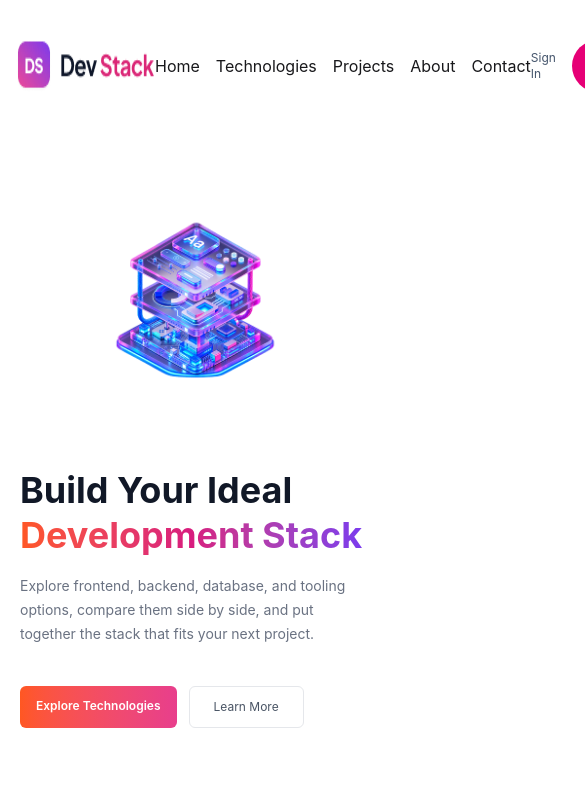
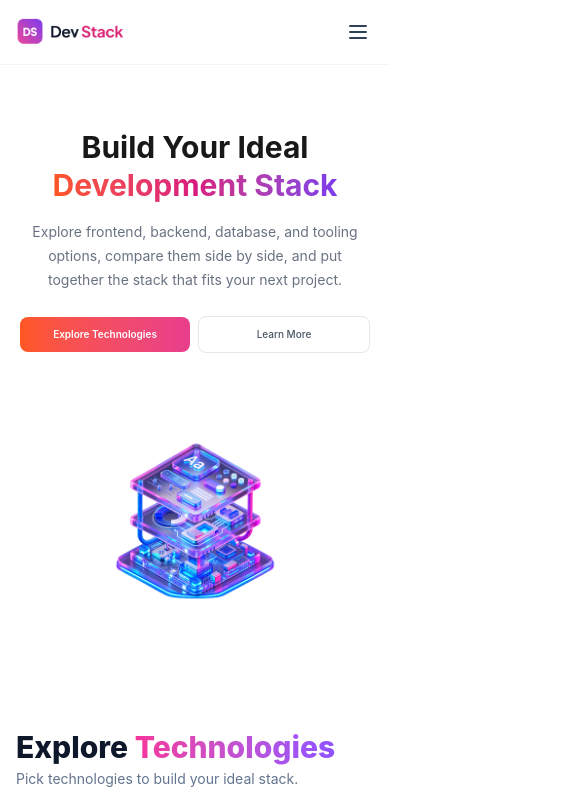
Before and after one commit to shifajahmed/Dev-Stack-Website, a React (Vite) app: page / in a window 390 px wide. Shown: the top 811 px of the page, 585 px wide, since content can reach past the window. Built offline with nearby package versions, Linux system fonts and the light colour scheme.

Commit message:
functionality and mobile responsive

```diff
--- a/package.json
+++ b/package.json
@@ -11,6 +11,7 @@
   },
   "dependencies": {
     "@tailwindcss/vite": "^4.3.3",
+    "lucide-react": "^1.62.0",
     "react": "^19.2.8",
     "react-dom": "^19.2.8",
     "react-toastify": "^11.1.0",
--- a/src/App.jsx
+++ b/src/App.jsx
@@ -4,8 +4,7 @@ import Footer from "./components/Footer";
 import MainLayout from "./MainLayout";
 import { Suspense } from "react";
 import Loading from "./Loading";
-import { ToastContainer, toast } from "react-toastify";
-import "react-toastify/dist/ReactToastify.css";
+import { ToastContainer } from "react-toastify";
 
 const dataPromise = async () => {
   const res = await fetch("/data.json");
--- a/src/components/AllIsses.jsx
+++ b/src/components/AllIsses.jsx
@@ -22,7 +22,7 @@ const AllIssues = ({
       <section className="col-span-12 md:col-span-9">
         <h2 className="mb-1 text-3xl font-extrabold text-slate-900 md:text-4xl">
           Explore{" "}
-          <span className="bg-gradient-to-r from-pink-500 to-violet-500 bg-clip-text text-transparent">
+          <span className="bg-linear-to-r from-pink-500 to-violet-500 bg-clip-text text-transparent">
             Technologies
           </span>
         </h2>
--- a/src/components/Banner.jsx
+++ b/src/components/Banner.jsx
@@ -1,44 +1,41 @@
-
 import Image from "../assets/banner-stack.png";
 
 const Banner = () => {
   return (
     <section className="container mx-auto px-5 py-16">
-      <div className="flex flex-col-reverse items-center justify-between gap-10 md:flex-row">
-        {/* Text Content */}
-        <div className="w-full md:w-1/2">
-          <h1 className="text-4xl font-bold leading-tight text-[#111827] md:text-5xl">
+      <div className="flex flex-col items-center justify-between gap-10 md:flex-row">
+        <div className="w-full text-center md:w-1/2 md:text-left">
+          <h1 className="text-center text-3xl font-bold leading-tight sm:text-left sm:text-4xl md:text-5xl">
             Build Your Ideal
             <br />
-            <span className="bg-gradient-to-r from-[#FF5722] via-[#D81B7E] to-[#7C3AED] bg-clip-text text-transparent">
+            <span className="bg-linear-to-r from-[#FF5722] via-[#D81B7E] to-[#7C3AED] bg-clip-text text-transparent">
               Development Stack
             </span>
           </h1>
 
-          <p className="mt-4 max-w-lg text-sm leading-6 text-gray-500">
+          <p className="mx-auto mt-4 max-w-lg text-center text-sm leading-6 text-gray-500 md:mx-0 md:text-left">
             Explore frontend, backend, database, and tooling options, compare
             them side by side, and put together the stack that fits your next
             project.
           </p>
 
-          <div className="mt-10 flex flex-wrap gap-3">
+          <div className="mt-6 flex items-center justify-center gap-2 sm:mt-8 sm:gap-3 md:justify-start">
             <a
               href="#technologies"
-              className="rounded-md bg-gradient-to-r from-[#FF5722] to-[#E83E8C] px-4 py-3 text-xs font-semibold text-white transition hover:opacity-90"
+              className="flex-1 rounded-lg bg-linear-to-r from-[#FF5722] to-[#E83E8C] px-2 py-2.5 text-center text-[10px] font-semibold text-white transition hover:opacity-90 sm:flex-none sm:px-5 sm:py-3 sm:text-xs"
             >
               Explore Technologies
             </a>
 
             <a
               href="#learn-more"
-              className="rounded-md border border-gray-200 px-6 py-3 text-xs text-gray-600 transition hover:bg-gray-50"
+              className="flex-1 rounded-lg border border-gray-200 px-2 py-2.5 text-center text-[10px] font-medium text-gray-600 transition hover:bg-gray-50 sm:flex-none sm:px-6 sm:py-3 sm:text-xs"
             >
               Learn More
             </a>
           </div>
         </div>
 
-        {/* Banner Image */}
         <div className="flex w-full justify-center md:w-1/2">
           <img
             src={Image}
--- a/src/components/Footer.jsx
+++ b/src/components/Footer.jsx
@@ -10,7 +10,7 @@ function Footer() {
             Curated tools, technologies, and resources for developers
             building modern software.
           </p>
-          <p className="mt-4 text-xs font-bold">
+          <p className="mt-4 text-xs font-semibold">
             GitHub · Twitter · LinkedIn
           </p>
         </div>
--- a/src/components/Nav.jsx
+++ b/src/components/Nav.jsx
@@ -1,34 +1,127 @@
-import Logo from '../assets/logo-text.png'
+import { useState } from "react";
+import Logo from "../assets/logo-text.png";
 
 const Nav = () => {
-    return (
-    <>
-      <nav className=" bg-[#FFFFFF]">
-        <div className="container mx-auto flex justify-between mt-6 p-4 ">
-          <img src={Logo} alt="Logo" />
+  const [isOpen, setIsOpen] = useState(false);
 
-        <ul className="flex items-center gap-4">
-          <li><a href="#home">Home</a></li>
-          <li><a href="#Technologies">Technologies</a></li>
-          <li><a href="#Projects">Projects</a></li>
-          <li><a href="#About">About</a></li>
-          <li><a href="#contact">Contact</a></li>
+  const navLinks = [
+    { name: "Home", href: "#home" },
+    { name: "Technologies", href: "#technologies" },
+    { name: "Projects", href: "#projects" },
+    { name: "About", href: "#about" },
+    { name: "Contact", href: "#contact" },
+  ];
+
+  return (
+    <nav className="sticky top-0 z-50 border-b border-slate-100 bg-white/80 backdrop-blur-md">
+      <div className="container mx-auto flex items-center justify-between p-4">
+        <a href="#home">
+          <img src={Logo} alt="Dev Stack Logo" className="h-7 w-auto" />
+        </a>
+
+        <ul className="hidden items-center gap-6 text-xs font-medium text-slate-600 md:flex">
+          {navLinks.map((link) => (
+            <li key={link.name}>
+              <a
+                href={link.href}
+                className="transition-colors hover:text-slate-900"
+              >
+                {link.name}
+              </a>
+            </li>
+          ))}
         </ul>
 
-       {/* <div>
-      <button className="btn ">Sign In</button>
-      <button className="btn bg-[#D91B7E] rounded-3xl text-white">Sign Up</button>
-       </div> */}
-       <div className="flex items-center gap-4 text-xs">
-          <a href="#signin" className="text-slate-600">Sign In</a>
-          <a href="#signup" className="rounded-full bg-pink-600 px-4 py-2.5 text-white hover:bg-pink-700">
+
+        <div className="hidden items-center gap-4 text-xs font-medium md:flex">
+          <a href="#signin" className="text-pink-600 hover:text-pink-700">
+            Sign In
+          </a>
+
+          <a
+            href="#signup"
+            className="rounded-full bg-linear-to-r from-pink-500 to-violet-500 px-5 py-2 font-semibold text-white transition hover:opacity-90"
+          >
             Sign Up
           </a>
         </div>
+
+
+        <button
+          type="button"
+          onClick={() => setIsOpen(!isOpen)}
+          className="p-1 text-slate-700 md:hidden"
+          aria-label="Toggle navigation"
+          aria-expanded={isOpen}
+        >
+          {isOpen ? (
+            <svg
+              className="h-6 w-6"
+              fill="none"
+              stroke="currentColor"
+              viewBox="0 0 24 24"
+            >
+              <path
+                strokeLinecap="round"
+                strokeLinejoin="round"
+                strokeWidth="2"
+                d="M6 18L18 6M6 6l12 12"
+              />
+            </svg>
+          ) : (
+            <svg
+              className="h-6 w-6"
+              fill="none"
+              stroke="currentColor"
+              viewBox="0 0 24 24"
+            >
+              <path
+                strokeLinecap="round"
+                strokeLinejoin="round"
+                strokeWidth="2"
+                d="M4 6h16M4 12h16M4 18h16"
+              />
+            </svg>
+          )}
+        </button>
+      </div>
+
+      {isOpen && (
+        <div className="space-y-4 border-t border-slate-100 bg-white px-4 py-4 md:hidden">
+          <ul className="flex flex-col gap-3 text-sm font-medium text-slate-600">
+            {navLinks.map((link) => (
+              <li key={link.name}>
+                <a
+                  href={link.href}
+                  onClick={() => setIsOpen(false)}
+                  className="block py-1 hover:text-slate-900"
+                >
+                  {link.name}
+                </a>
+              </li>
+            ))}
+          </ul>
+
+          <div className="flex flex-col gap-2 border-t border-slate-100 pt-4 text-xs font-semibold">
+            <a
+              href="#signin"
+              onClick={() => setIsOpen(false)}
+              className="rounded-xl border border-pink-100 bg-pink-50/50 py-2 text-center text-pink-600"
+            >
+              Sign In
+            </a>
+
+            <a
+              href="#signup"
+              onClick={() => setIsOpen(false)}
+              className="rounded-xl bg-linear-to-r from-pink-500 to-violet-500 py-2.5 text-center text-white"
+            >
+              Sign Up
+            </a>
+          </div>
         </div>
-      </nav>
-
-    </>
+      )}
+    </nav>
   );
 };
 
```
Also changed, not shown: src/components/Stack.jsx (added), src/components/TechCard.jsx (added), 1 other file (tests, documents, lock files or other folders).
